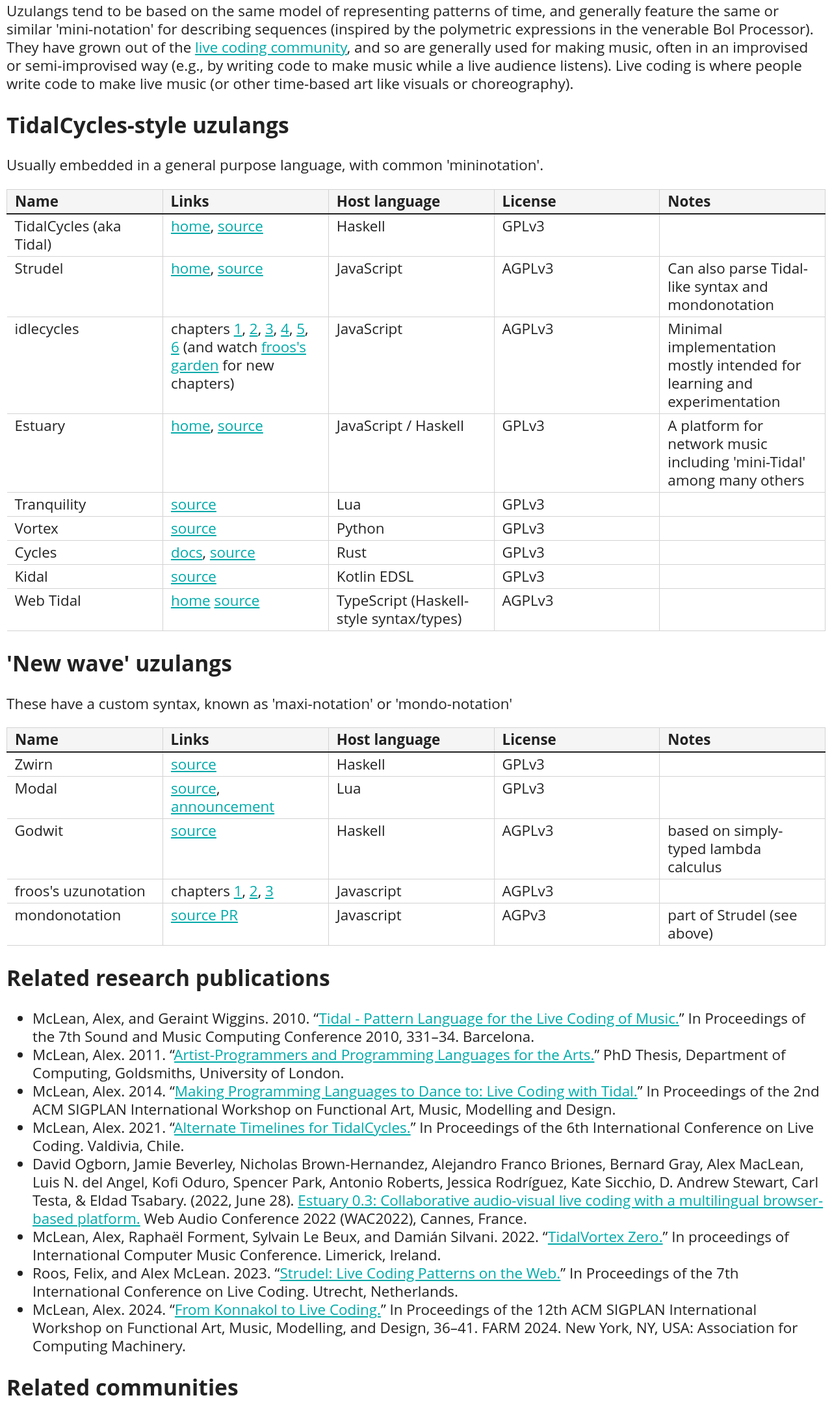
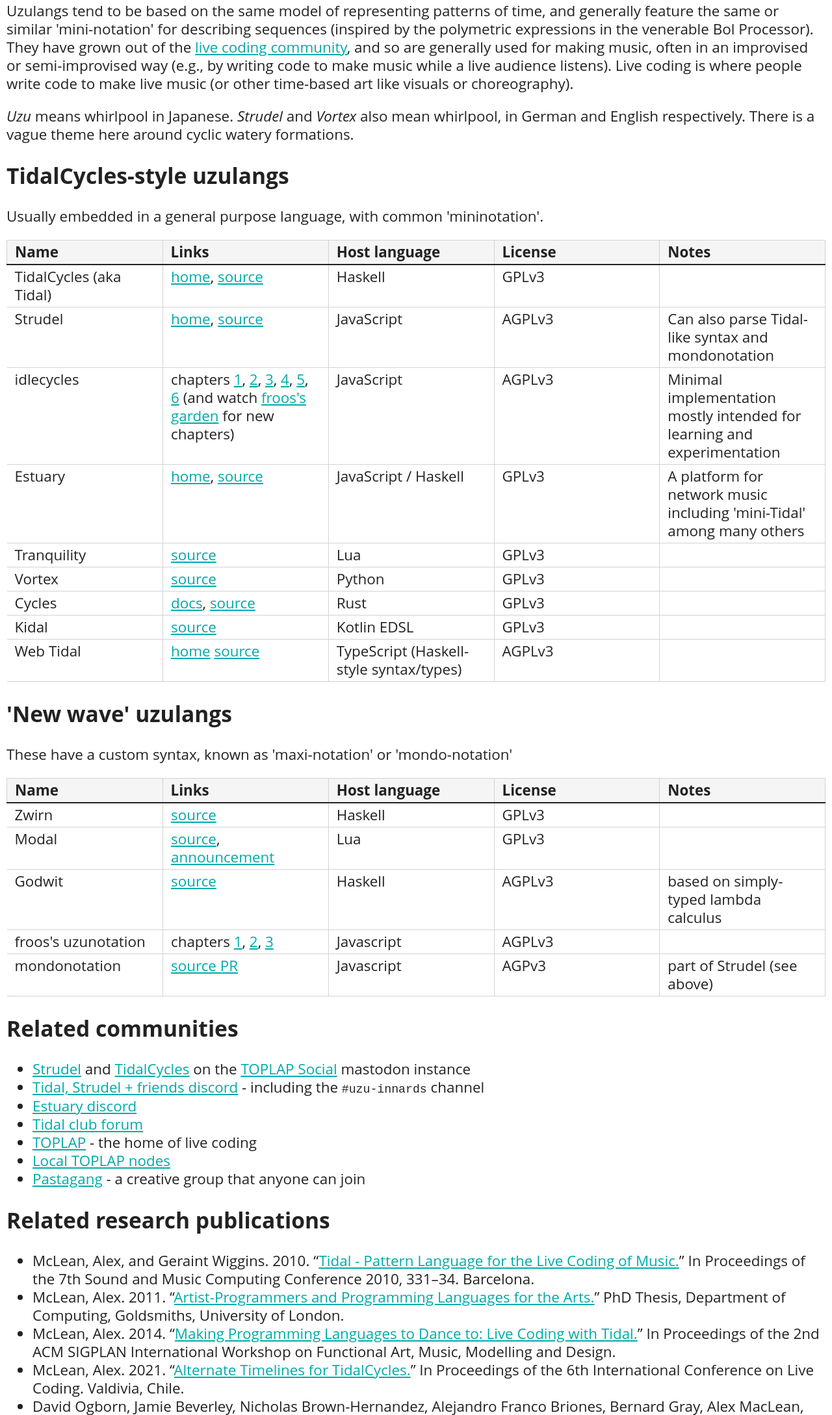
Before and after one commit to tidalcycles/uzu, an Eleventy site: page src/index.md in a window 1280 px wide. Shown: the part 287-2464 px from the top of the page at 65% size. Built offline with nearby package versions, Linux system fonts and the light colour scheme; Eleventy itself is replaced by a stand-in of ours; files that its build step writes are made by us from their sources.

Commit message:
explanation of names

```diff
--- a/src/index.md
+++ b/src/index.md
@@ -17,6 +17,10 @@
 often in an improvised or semi-improvised way (e.g., by writing code to make
 music while a live audience listens). Live coding is where people write code to
 make live music (or other time-based art like visuals or choreography).
+
+*Uzu* means whirlpool in Japanese. *Strudel* and *Vortex* also mean whirlpool,
+in German and English respectively. There is a vague theme here around cyclic
+watery formations.
 
 ## TidalCycles-style uzulangs
 
@@ -46,6 +50,16 @@
 | froos's uzunotation | chapters [1](https://garten.salat.dev/uzu/uzulang1.html), [2](https://garten.salat.dev/uzu/uzulang2.html), [3](https://garten.salat.dev/uzu/uzulang3.html) | Javascript | AGPLv3 |
 | mondonotation | [source PR](https://github.com/tidalcycles/strudel/pull/1311) | Javascript | AGPv3 | part of Strudel (see above) |
 
+## Related communities
+
+* [Strudel](https://social.toplap.org/@strudel) and [TidalCycles](https://social.toplap.org/@tidalcycles) on the [TOPLAP Social](https://social.toplap.org) mastodon instance
+* [Tidal, Strudel + friends discord](https://discord.gg/CqWhZEfNbq) - including the `#uzu-innards` channel
+* [Estuary discord](https://discord.gg/snvFzkPtFr)
+* [Tidal club forum](https://club.tidalcycles.org/)
+* [TOPLAP](https://toplap.org/) - the home of live coding
+* [Local TOPLAP nodes](https://toplap.org/nodes/)
+* [Pastagang](https://www.pastagang.cc/) - a creative group that anyone can join
+
 ## Related research publications
 
 * McLean, Alex, and Geraint Wiggins. 2010. “[Tidal - Pattern Language for the Live Coding of Music.](https://doi.org/10.5281/zenodo.849841)” In Proceedings of the 7th Sound and Music Computing Conference 2010, 331–34. Barcelona.
@@ -57,17 +71,6 @@
 * Roos, Felix, and Alex McLean. 2023. “[Strudel: Live Coding Patterns on the Web.](https://doi.org/10.5281/zenodo.7842142)” In Proceedings of the 7th International Conference on Live Coding. Utrecht, Netherlands.
 * McLean, Alex. 2024. “[From Konnakol to Live Coding.](https://doi.org/10.1145/3677996.3678290)” In Proceedings of the 12th ACM SIGPLAN International Workshop on Functional Art, Music, Modelling, and Design, 36–41. FARM 2024. New York, NY, USA: Association for Computing Machinery.
 
-
-## Related communities
-
-* [Strudel](https://social.toplap.org/@strudel) and [TidalCycles](https://social.toplap.org/@tidalcycles) on the [TOPLAP Social](https://social.toplap.org) mastodon instance
-* [Tidal, Strudel + friends discord](https://discord.gg/CqWhZEfNbq) - including the `#uzu-innards` channel
-* [Estuary discord](https://discord.gg/snvFzkPtFr)
-* [Tidal club forum](https://club.tidalcycles.org/)
-* [TOPLAP](https://toplap.org/) - the home of live coding
-* [Local TOPLAP nodes](https://toplap.org/nodes/)
-* [Pastagang](https://www.pastagang.cc/) - a creative group that anyone can join
-
 ## Contribute to this page
 
 If you make an uzulang you'd like to add to one of hte above lists, or would like to edit/fix or add any other links or info, please submit a pull request [to this file](https://github.com/tidalcycles/uzu/blob/main/src/index.md).
```
